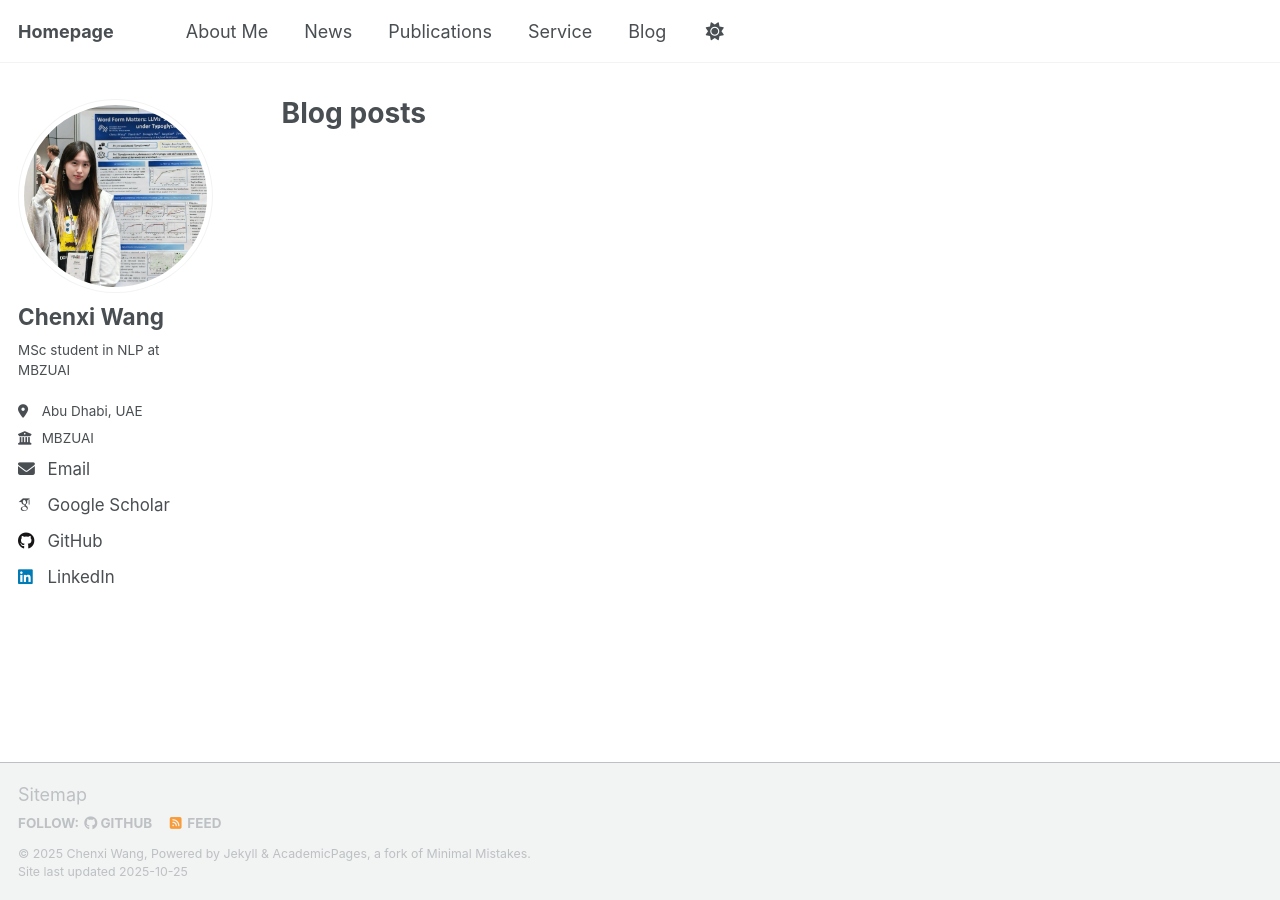
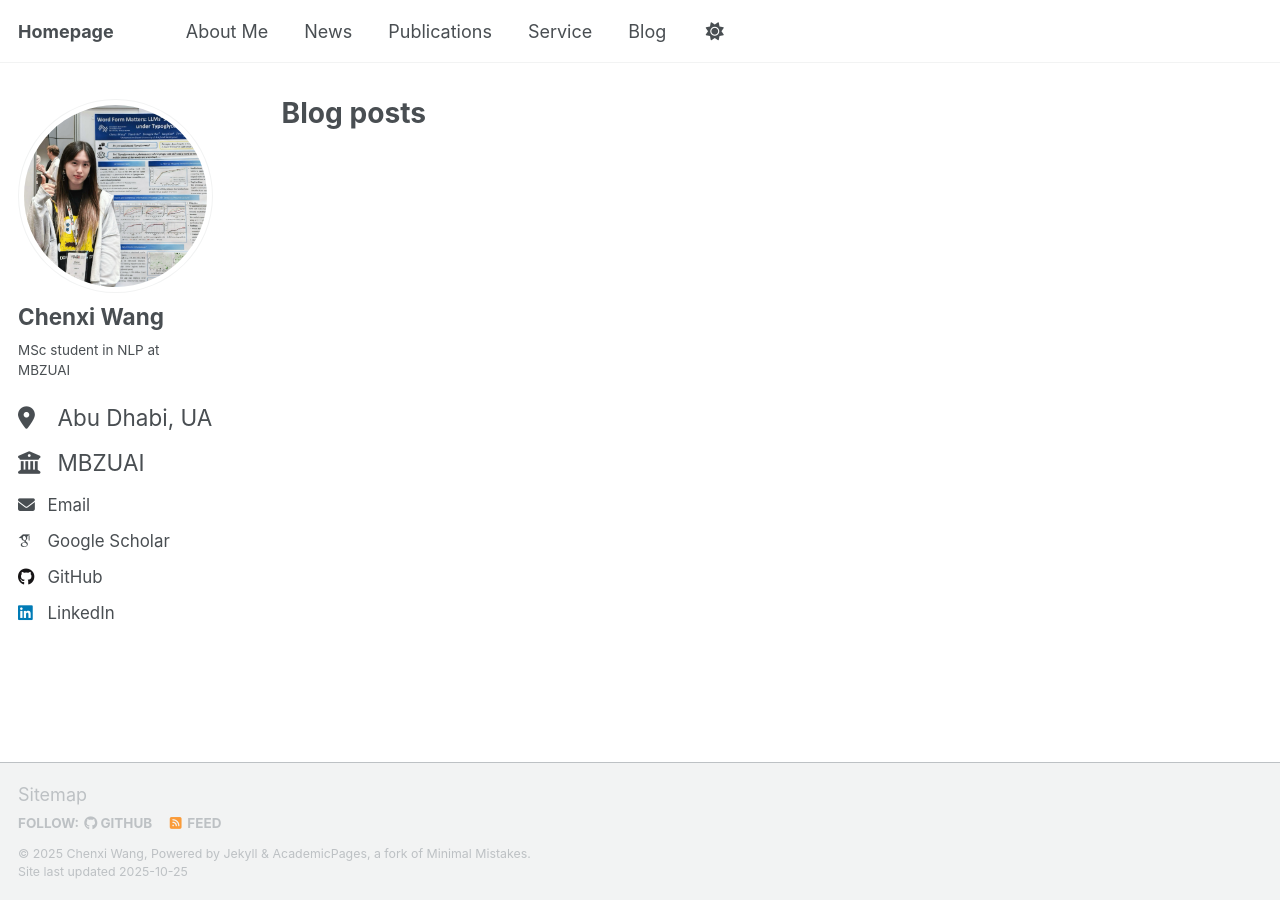
Before and after one commit to Aurora-cx/Aurora-cx.github.io, a Jekyll site: the page built from _pages/year-archive.html, in a window 1280 px wide. Built offline with Jekyll 4.4.1, drawn with Linux system fonts in a browser that asks for light colours; some web fonts are replaced; a script that is not in the unit is left out.

Commit message:
Adjust sidebar: avatar 230px, all text to type-size-4

```diff
--- a/_sass/layout/_sidebar.scss
+++ b/_sass/layout/_sidebar.scss
@@ -94,7 +94,7 @@
   }
 
   img {
-    max-width: 200px;
+    max-width: 230px;
     border-radius: 50%;
 
     @include breakpoint($large) {
@@ -134,6 +134,7 @@
 
 .sidebar .author__desktop {
   display: none;
+  font-size: $type-size-4;
   @media screen and (min-width: 1024px) {
     display: block;
   }
@@ -150,12 +151,12 @@
 
 .author__bio {
   margin: 0;
-  font-size: $type-size-6;
+  font-size: $type-size-5;
 
   @include breakpoint($large) {
     margin-top: 10px;
     margin-bottom: 20px;
-    font-size: $type-size-5;
+    font-size: $type-size-4;
   }
 }
 
```
